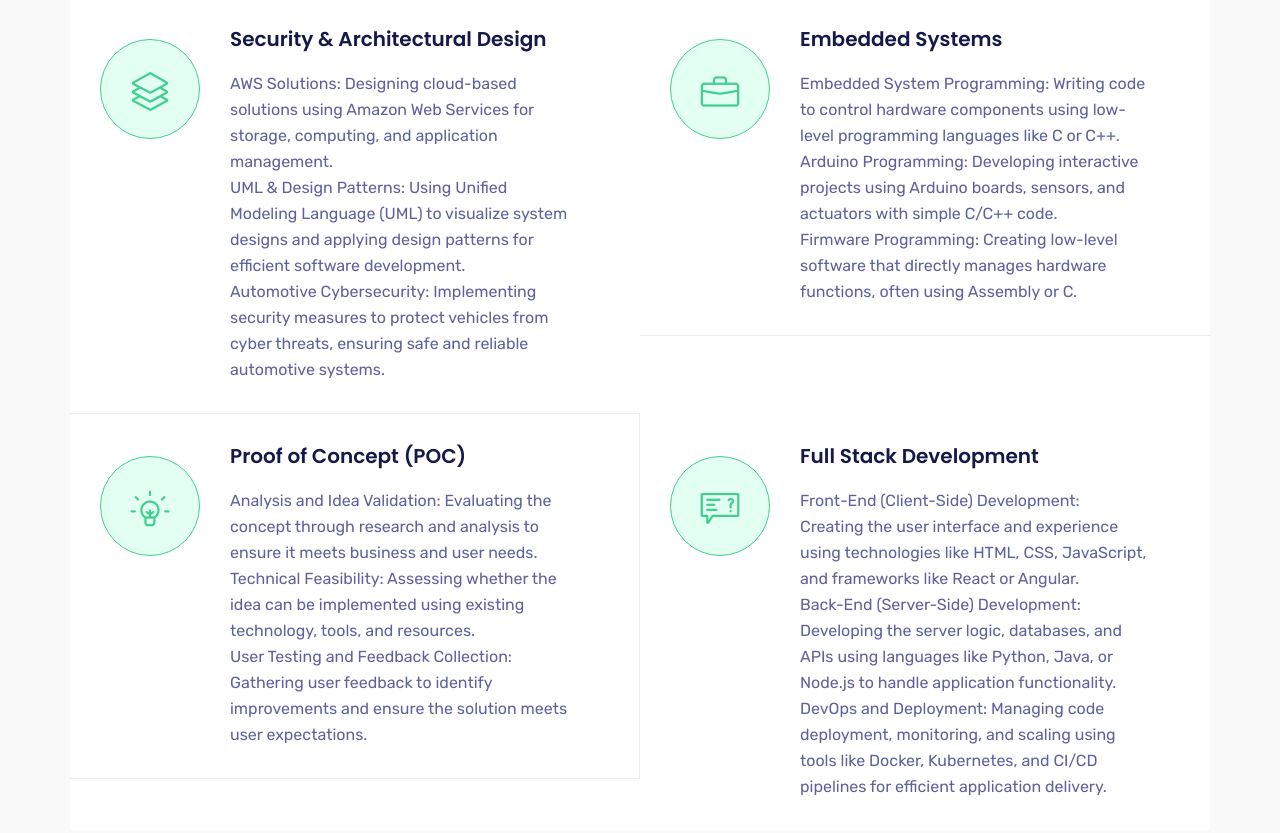
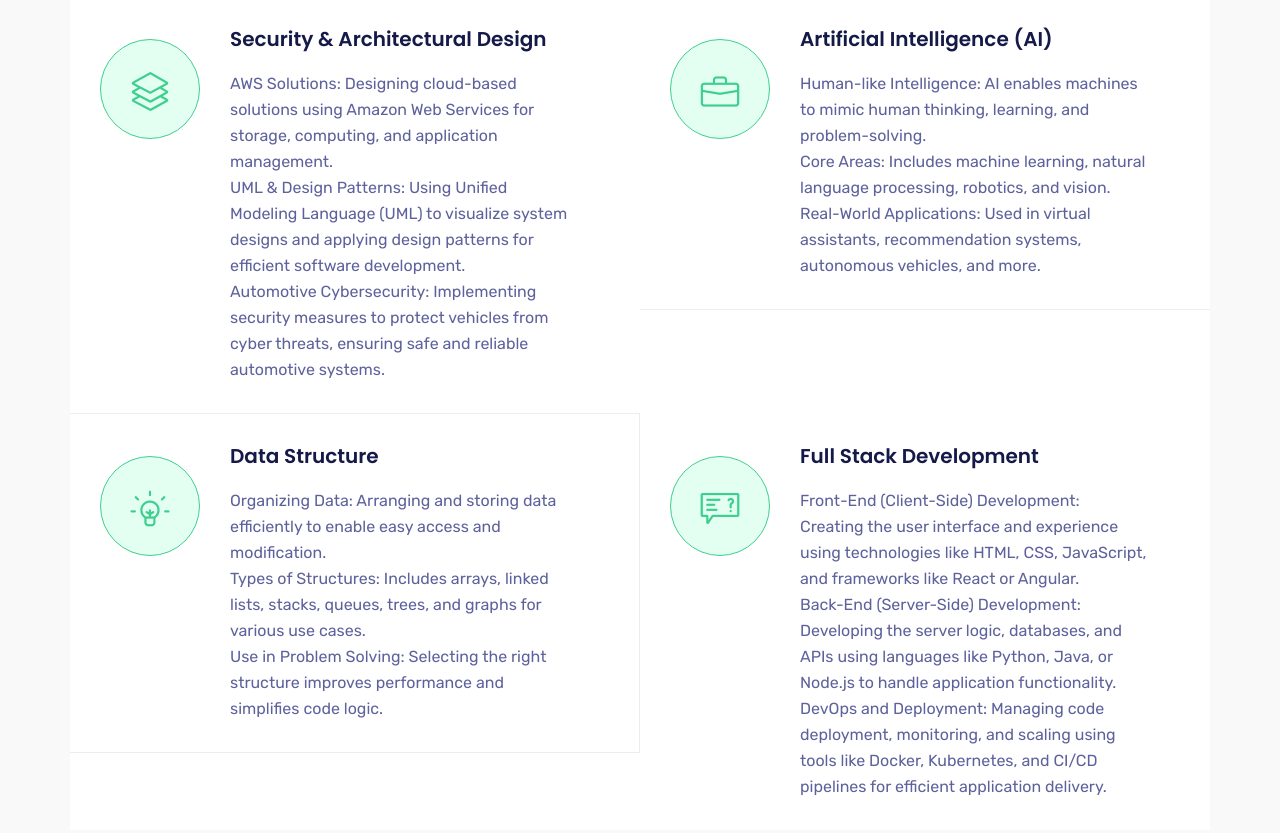
Before and after one commit to Kshithij01/Personel-Website, a plain HTML site: page index.html in a window 1280 px wide. Shown: the part 2890-3723 px from the top of the page. Drawn offline with Linux system fonts and the light colour scheme; some packages are replaced by stand-ins of ours; a script that the page names is missing; files whose address does not match are found by name.

Commit message:
Update index.html

```diff
--- a/index.html
+++ b/index.html
@@ -231,17 +231,16 @@ Implementing security measures to protect vehicles from cyber threats, ensuring
                 <i class="lni lni-briefcase"></i>
               </div>
               <div class="feature-info float-left">
-                <h4>Embedded Systems</h4>
-                <p>
-                  Embedded System Programming:
-                  Writing code to control hardware components using low-level programming languages like C or C++.<br>
-
-                  Arduino Programming:
-                  Developing interactive projects using Arduino boards, sensors, and actuators with simple C/C++ code.<br>
-
-                  Firmware Programming:
-                  Creating low-level software that directly manages hardware functions, often using Assembly or C.
-                </p>
+                <h4>Artificial Intelligence (AI)</h4>
+<p>Human-like Intelligence:
+  AI enables machines to mimic human thinking, learning, and problem-solving.<br>
+
+  Core Areas:
+  Includes machine learning, natural language processing, robotics, and vision.<br>
+
+  Real-World Applications:
+  Used in virtual assistants, recommendation systems, autonomous vehicles, and more.
+</p>
                 <!--
                 <p>Producing long lasting organic SEO results for <br class="d-none d-xl-block"> brand of different kinds for more than a
                   decade,<br class="d-none d-xl-block"> we understand that’s your.</p>
@@ -260,16 +259,16 @@ Implementing security measures to protect vehicles from cyber threats, ensuring
                 <i class="lni lni-invention"></i>
               </div>
               <div class="feature-info float-left">
-                <h4>Proof of Concept (POC)</h4>
-                <p>Analysis and Idea Validation:
-                  Evaluating the concept through research and analysis to ensure it meets business and user needs.<br>
-
-                  Technical Feasibility:
-                  Assessing whether the idea can be implemented using existing technology, tools, and resources.<br>
-
-                  User Testing and Feedback Collection:
-                  Gathering user feedback to identify improvements and ensure the solution meets user expectations.
-                  </p>
+                <h4>Data Structure</h4>
+<p>Organizing Data:
+  Arranging and storing data efficiently to enable easy access and modification.<br>
+
+  Types of Structures:
+  Includes arrays, linked lists, stacks, queues, trees, and graphs for various use cases.<br>
+
+  Use in Problem Solving:
+  Selecting the right structure improves performance and simplifies code logic.
+</p>
                 <!--
                 <p>Producing long lasting organic SEO results for <br class="d-none d-xl-block"> brand of different kinds for more than a
                   decade,<br class="d-none d-xl-block"> we understand that’s your.</p>
```
